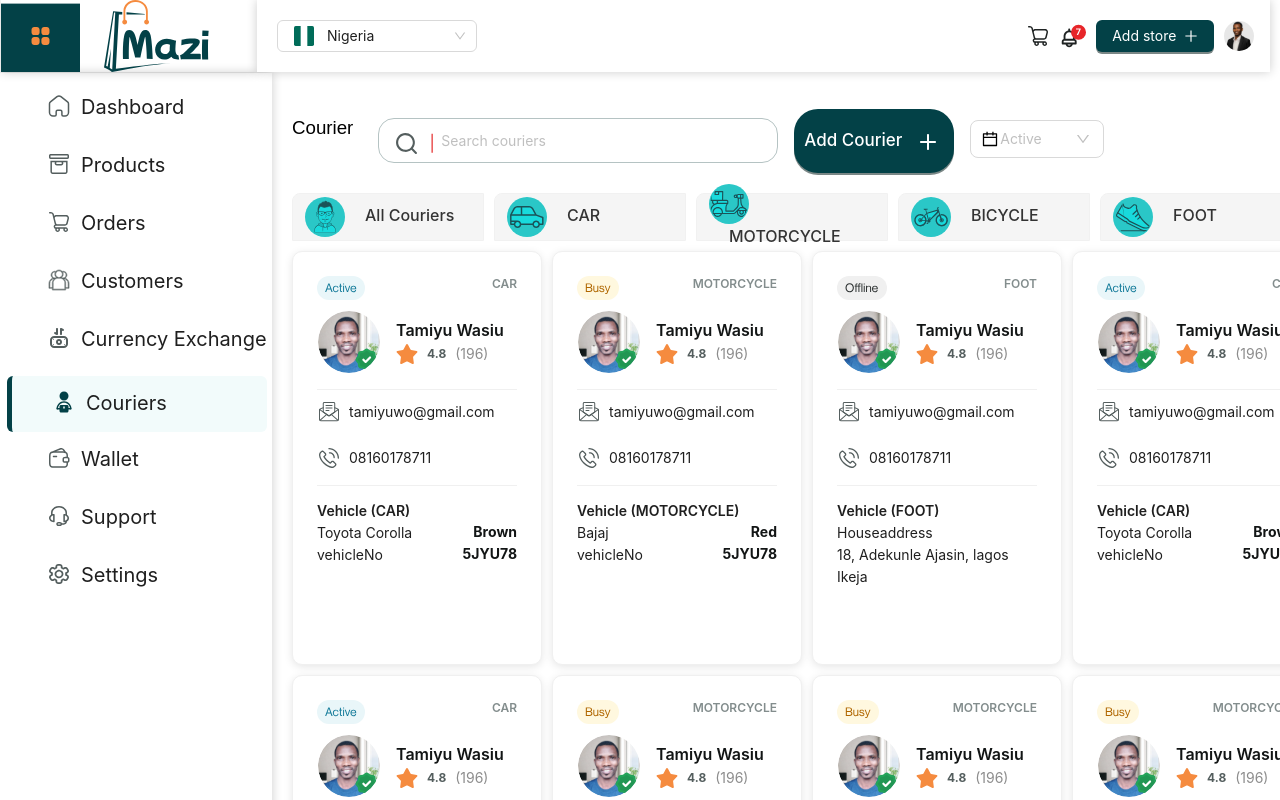
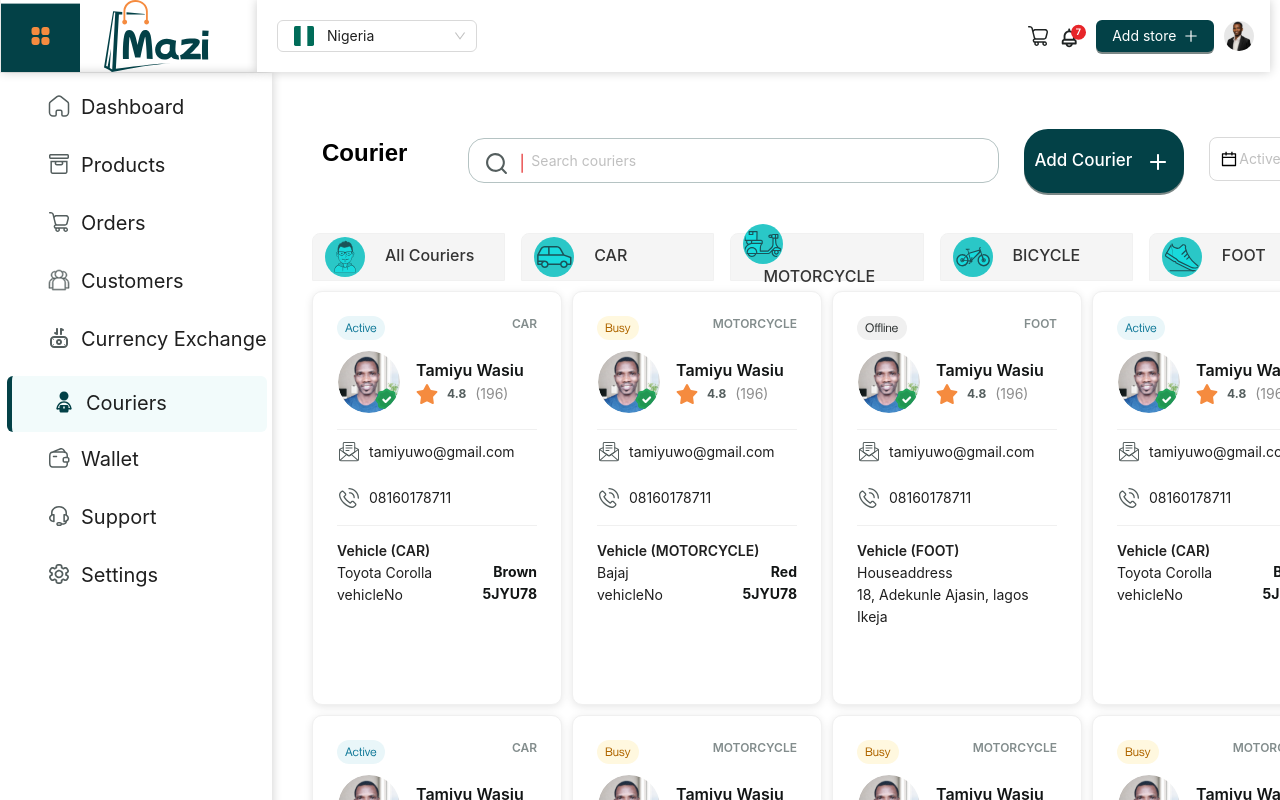
Before and after one commit to AustinRexi/Mazi, a React (Vite) app: page /Courier in a window 1280 px wide. Shown: the top 800 px of the page. Built offline with nearby package versions, Linux system fonts and the light colour scheme; a web font is replaced by a local one.

Commit message:
finished courier

```diff
--- a/src/views/Courier/Courier.jsx
+++ b/src/views/Courier/Courier.jsx
@@ -16,16 +16,16 @@ const Courier = () => {
   ];
 
   const styles = {
-    container: {
-      padding: "20px",
-    },
+    container: { width: "900px", padding: "40px" },
     header: {
       display: "flex",
       alignItems: "center",
-      gap: "10px",
+      gap: "19px",
+      marginLeft: "10px",
     },
     searchBox: {
-      width: "400px",
+      marginLeft: "42px",
+      width: "531px",
       height: "45px",
       borderRadius: "16px",
       border: "1px solid #B5C3C3",
@@ -33,29 +33,37 @@ const Courier = () => {
     },
     calendar: {
       marginTop: "12px",
-      height: "38px",
+      height: "44px",
     },
     listContainer: {
       display: "flex",
       flexDirection: "row",
-      gap: "10px",
-      marginTop: "20px",
-      width: "1000px",
+      gap: "16px",
+      marginTop: "40px",
+      width: "1030px",
       background: "#FFFFFF",
     },
     userCardGrid: {
+      width: "900px",
       marginTop: "10px",
       display: "grid",
       gridTemplateColumns: "repeat(4, 1fr)",
       gridTemplateRows: "repeat(4, auto)",
       gap: "10px",
     },
+    h: {
+      fontWeight: 600,
+      lineHeight: "32px",
+      textAlign: "left",
+      fontSize: "24px",
+      margin: "0",
+    },
   };
 
   return (
     <div style={styles.container}>
       <div style={styles.header}>
-        <h3>Courier</h3>
+        <h3 style={styles.h}>Courier</h3>
         <Search placeholder="Search couriers" style={styles.searchBox} />
         <Addbutton text="Add Courier" />
         <Calender placeholder="Active" data={presets} style={styles.calendar} />
```
